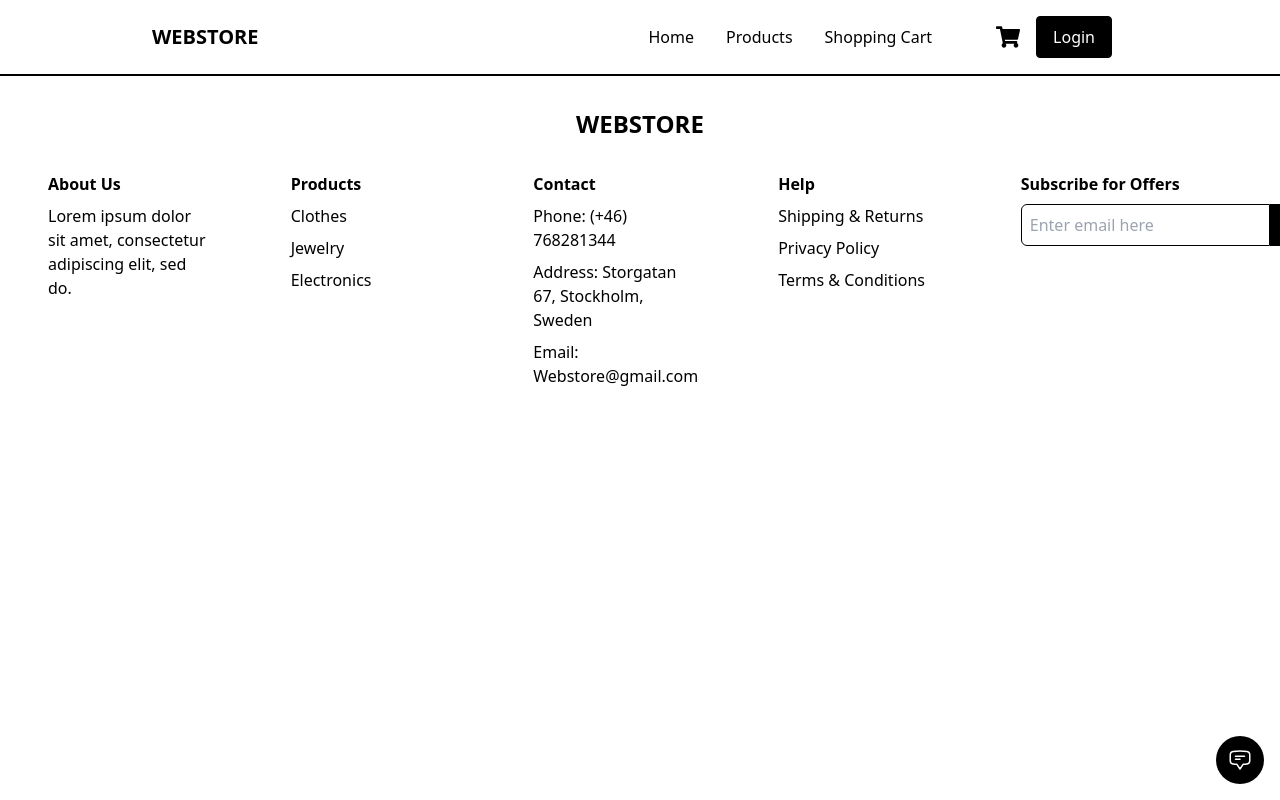
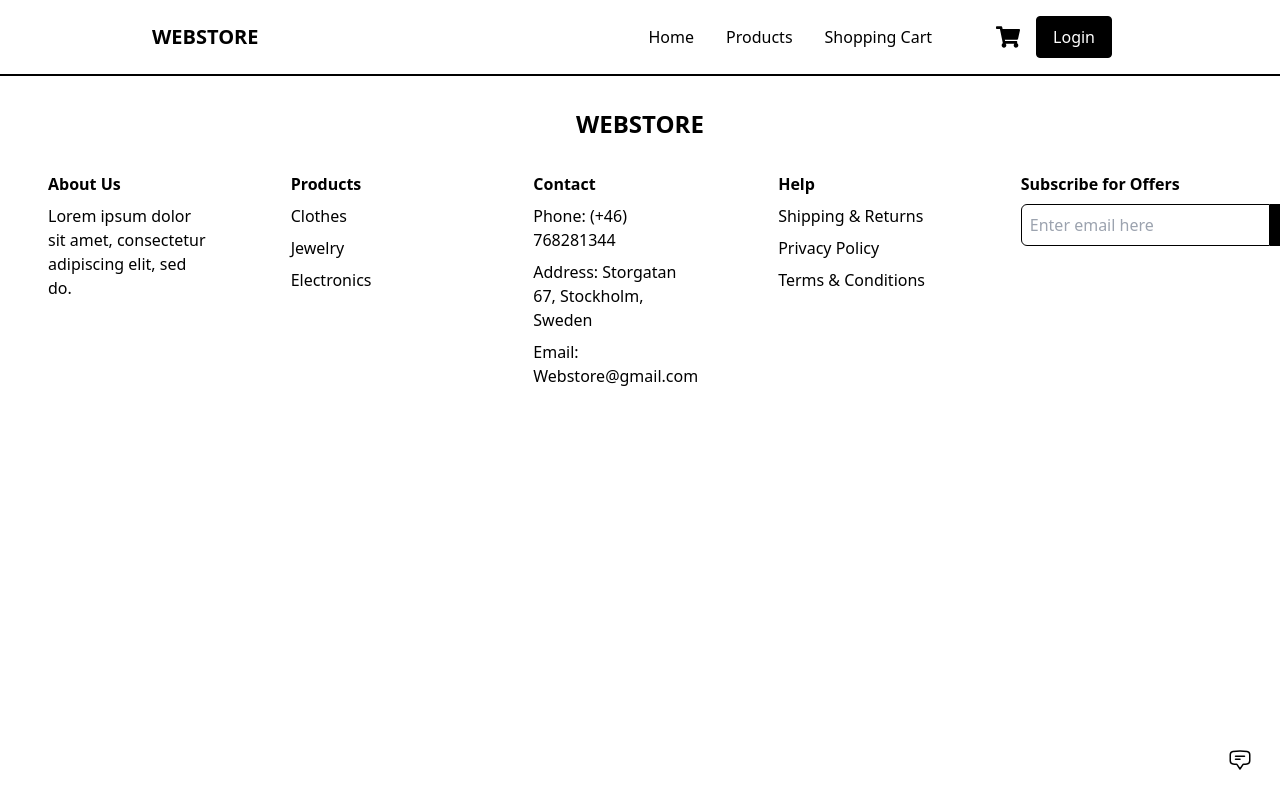
Before and after one commit to arman-mani/clojel-webstore, a React (Vite) app: page /cart in a window 1280 px wide. Shown: the top 800 px of the page. Built offline with nearby package versions, Linux system fonts and the light colour scheme.

Commit message:
changed bot color

```diff
--- a/src/App.jsx
+++ b/src/App.jsx
@@ -7,7 +7,7 @@ import Cart from "./pages/Cart";
 import Products from "./pages/Products";
 import ProductDetailPage from "./pages/ProductDetailPage";
 import { QueryClient, QueryClientProvider } from "@tanstack/react-query";
-import ChatBot from "./components/ChatBot"; // Import the ChatBot component
+import ChatBot from "./components/ChatBot";
 
 const queryClient = new QueryClient();
 
--- a/src/components/ChatBot.jsx
+++ b/src/components/ChatBot.jsx
@@ -28,7 +28,7 @@ const ChatBot = () => {
     <div className="fixed bottom-4 right-4 z-50">
       <button
         onClick={toggleChat}
-        className="bg-black text-white p-3 rounded-full flex items-center justify-center"
+        className="bg-white text-black p-3 rounded-full flex items-center justify-center border-white"
       >
         <HiOutlineChatBubbleBottomCenterText className="h-6 w-6 " />
       </button>
```
